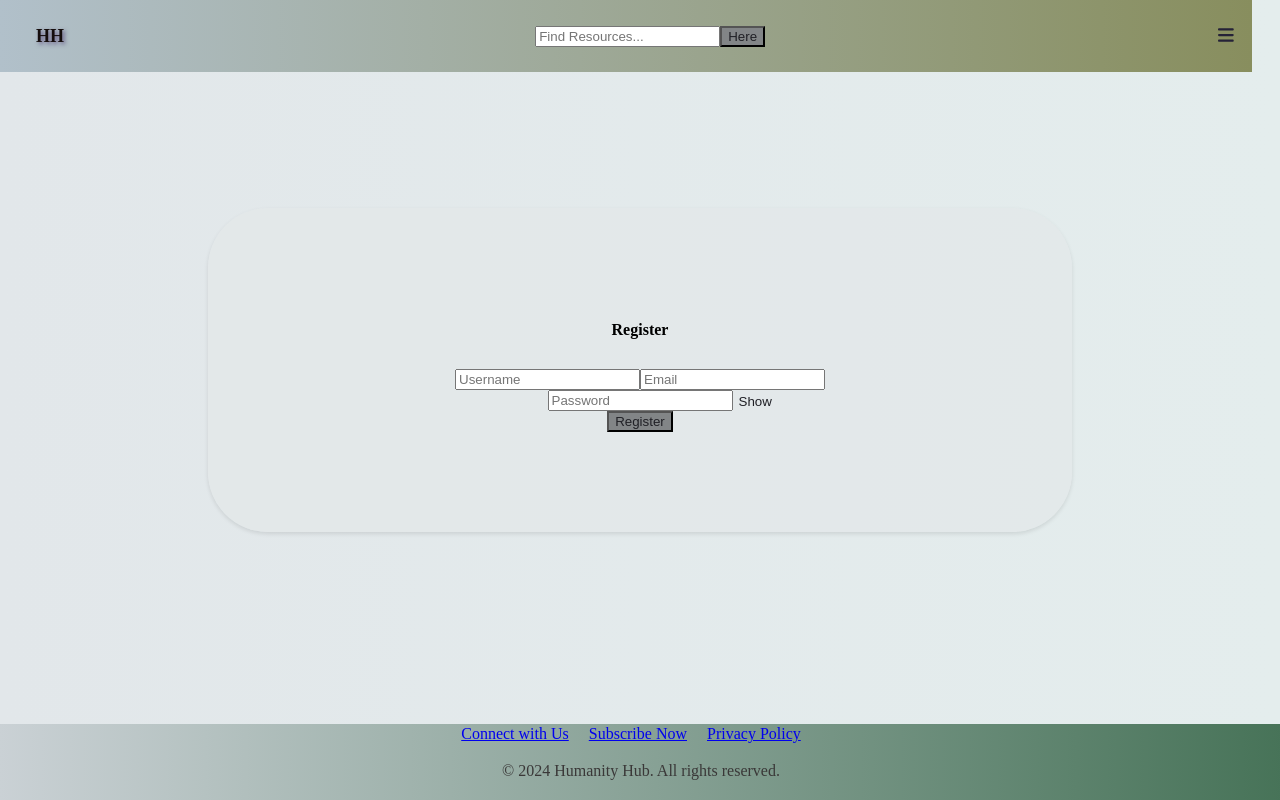
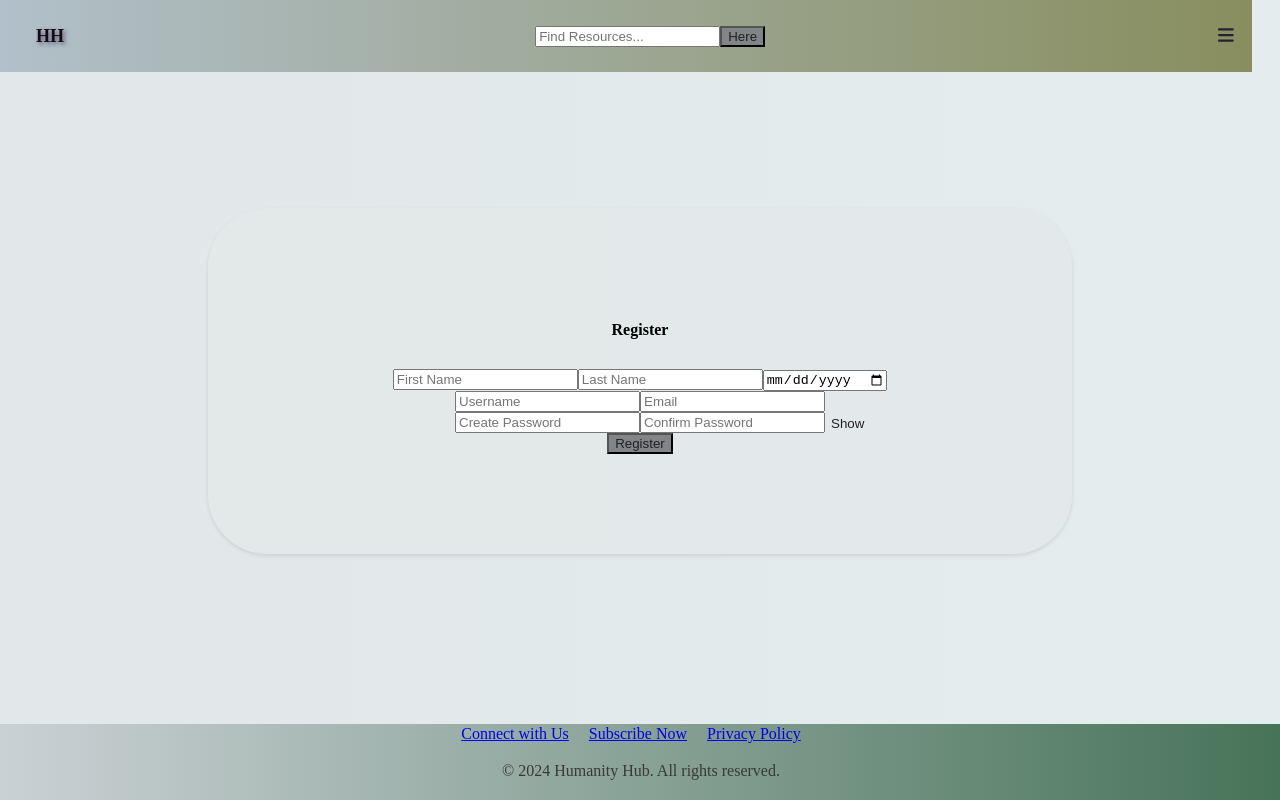
Before and after one commit to yana1al/HumanityHub, a React (Vite) app: page /Register in a window 1280 px wide. Built offline with nearby package versions, Linux system fonts and the light colour scheme.

Commit message:
Debugging

```diff
--- a/pages/LogIn.jsx
+++ b/pages/LogIn.jsx
@@ -1,6 +1,6 @@
 import { useState } from "react";
 import { useNavigate, Link } from "react-router-dom";
-import axios from "axios";
+import Client from "../services/apis";
 
 const Login = () => {
   const [usernameOrEmail, setUsernameOrEmail] = useState("");
@@ -11,7 +11,7 @@ const Login = () => {
   const handleSubmit = async (e) => {
     e.preventDefault();
     try {
-      const response = await axios.post("/auth/login", {
+      const response = await Client.post("/auth/login", {
         usernameOrEmail,
         password,
       });
--- a/pages/Register.jsx
+++ b/pages/Register.jsx
@@ -1,18 +1,32 @@
 import { useState } from "react";
 import { useNavigate } from "react-router-dom";
-import axios from "axios";
+import Client from "../services/apis";
 
 const Register = () => {
+  const [firstName, setFirstName] = useState("");
+  const [lastName, setLastName] = useState("");
+  const [dob, setDob] = useState("");
   const [username, setUsername] = useState("");
   const [email, setEmail] = useState("");
   const [password, setPassword] = useState("");
-  const [showPassword, setShowPassword] = useState(false); // State to toggle password visibility
+  const [confirmPassword, setConfirmPassword] = useState("");
+  const [showPassword, setShowPassword] = useState(false);
   const navigate = useNavigate();
 
   const handleSubmit = async (e) => {
     e.preventDefault();
     try {
-      const response = await axios.post("/auth/register", {
+
+      if (password !== confirmPassword) {
+        console.error("Passwords do not match");
+        return;
+      }
+
+
+      const response = await Client.post("/auth/register", {
+        firstName,
+        lastName,
+        dob,
         username,
         email,
         password,
@@ -30,6 +44,24 @@ const Register = () => {
       <form onSubmit={handleSubmit}>
         <input
           type="text"
+          placeholder="First Name"
+          value={firstName}
+          onChange={(e) => setFirstName(e.target.value)}
+        />
+        <input
+          type="text"
+          placeholder="Last Name"
+          value={lastName}
+          onChange={(e) => setLastName(e.target.value)}
+        />
+        <input
+          type="date"
+          placeholder="Date of Birth"
+          value={dob}
+          onChange={(e) => setDob(e.target.value)}
+        />
+        <input
+          type="text"
           placeholder="Username"
           value={username}
           onChange={(e) => setUsername(e.target.value)}
@@ -45,10 +77,17 @@ const Register = () => {
         <div className="password-input-container">
           <input
             type={showPassword ? "text" : "password"}
-            placeholder="Password"
+            placeholder="Create Password"
             value={password}
             onChange={(e) => setPassword(e.target.value)}
-            autoComplete="current-password"
+            autoComplete="new-password"
+          />
+          <input
+            type={showPassword ? "text" : "password"}
+            placeholder="Confirm Password"
+            value={confirmPassword}
+            onChange={(e) => setConfirmPassword(e.target.value)}
+            autoComplete="new-password"
           />
           <button
             type="button"
--- a/services/apis.js
+++ b/services/apis.js
@@ -20,10 +20,10 @@ Client.interceptors.request.use(
 export const donate = async (donationsData) => {
   try {
     const response = await Client.post("/api/donations", donationsData);
-    return response.data; // Return the data from the response if needed
+    return response.data;
   } catch (error) {
     console.error("Error donating:", error);
-    throw error; // Rethrow the error for handling in the component
+    throw error;
   }
 };
 export default Client;
--- a/services/auth.js
+++ b/services/auth.js
@@ -1,5 +1,5 @@
 
-import Client from "./api";
+import Client from "..services/apis";
 
 export const login = async (userData) => {
   try {
```
